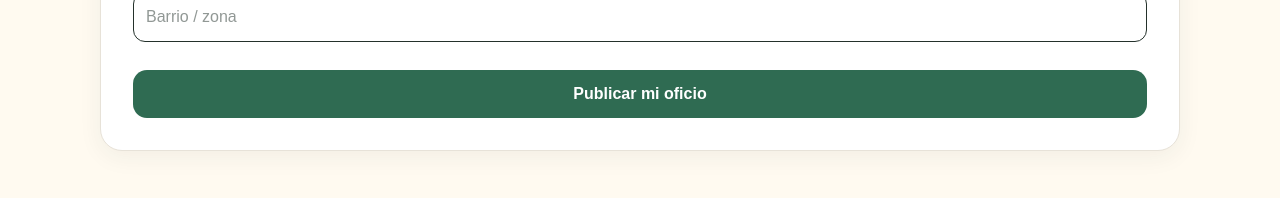
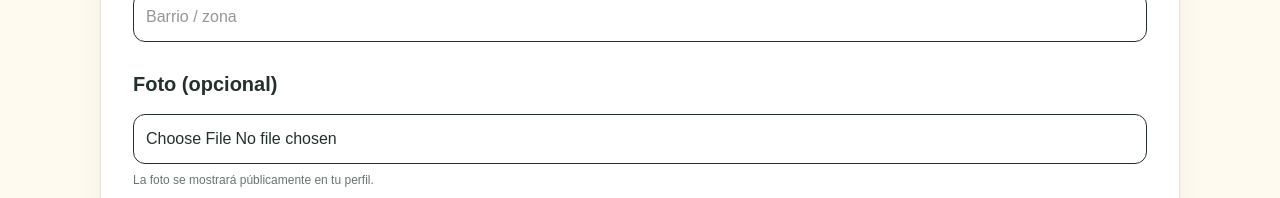
Before and after one commit to danielaturdo-hue/oficios-pergamino, a Next.js app: page /ofrecer in a window 1280 px wide. Shown: the part 754-952 px from the top of the page. Built offline with nearby package versions, Linux system fonts and the light colour scheme; no server answers.

Commit message:
foto en perfil

```diff
--- a/app/buscar/page.tsx
+++ b/app/buscar/page.tsx
@@ -27,7 +27,7 @@ services: [],
 hours: '',
 whatsapp: p.telefono || '',
 badges: [],
-photos: ['/placeholder-work.svg']
+photos: [p.foto || '/placeholder-work.svg']
 }));
 const filtered = professionalsDb.filter(
 p => match(q, p) &&
--- a/app/ofrecer/page.tsx
+++ b/app/ofrecer/page.tsx
@@ -5,8 +5,28 @@ import { useRouter } from 'next/navigation';
 import { categories } from '@/lib/data';
 import { supabase } from '@/lib/supabase';
 
+async function reducirFoto(archivo: File): Promise<Blob> {
+  const bitmap = await createImageBitmap(archivo);
+  const max = 800;
+  const escala = Math.min(1, max / Math.max(bitmap.width, bitmap.height));
+  const canvas = document.createElement('canvas');
+  canvas.width = Math.round(bitmap.width * escala);
+  canvas.height = Math.round(bitmap.height * escala);
+  const ctx = canvas.getContext('2d');
+  if (!ctx) throw new Error('No se pudo procesar la foto');
+  ctx.drawImage(bitmap, 0, 0, canvas.width, canvas.height);
+  return await new Promise<Blob>((resolve, reject) => {
+    canvas.toBlob(
+      (b) => (b ? resolve(b) : reject(new Error('No se pudo procesar la foto'))),
+      'image/jpeg',
+      0.85
+    );
+  });
+}
+
 export default function Offer() {
   const [done, setDone] = useState(false);
+  const [enviando, setEnviando] = useState(false);
   const [nombre, setNombre] = useState('');
   const [telefono, setTelefono] = useState('');
   const [email, setEmail] = useState('');
@@ -14,6 +34,8 @@ export default function Offer() {
   const [oficio, setOficio] = useState('');
   const [descripcion, setDescripcion] = useState('');
   const [localidad, setLocalidad] = useState('');
+  const [foto, setFoto] = useState<File | null>(null);
+  const [vista, setVista] = useState('');
   const router = useRouter();
 
   if (done) {
@@ -43,6 +65,28 @@ export default function Offer() {
         <form
           onSubmit={async (e) => {
             e.preventDefault();
+            setEnviando(true);
+
+            let fotoUrl = '';
+            if (foto) {
+              try {
+                const reducida = await reducirFoto(foto);
+                const nombreArchivo = Date.now() + '-' + Math.random().toString(36).slice(2, 8) + '.jpg';
+                const { error: errorFoto } = await supabase.storage
+                  .from('fotos')
+                  .upload(nombreArchivo, reducida, { contentType: 'image/jpeg' });
+                if (errorFoto) {
+                  alert('No se pudo subir la foto: ' + errorFoto.message);
+                  setEnviando(false);
+                  return;
+                }
+                fotoUrl = supabase.storage.from('fotos').getPublicUrl(nombreArchivo).data.publicUrl;
+              } catch (err) {
+                alert('No se pudo procesar la foto. Probá con otra imagen (JPG o PNG).');
+                setEnviando(false);
+                return;
+              }
+            }
 
             const { error } = await supabase.from('Profesionales').insert([
               {
@@ -54,6 +98,7 @@ export default function Offer() {
                 descripcion: descripcion,
                 localidad: localidad,
                 categoria: categoria,
+                foto: fotoUrl,
                 verificado: false,
                 plan: 'gratis',
               },
@@ -61,6 +106,7 @@ export default function Offer() {
 
             if (error) {
               alert(error.message);
+              setEnviando(false);
               return;
             }
 
@@ -142,7 +188,27 @@ export default function Offer() {
             </div>
           </fieldset>
 
-          <button className="btn btn-primary w-full">Publicar mi oficio</button>
+          <fieldset>
+            <legend className="font-black text-xl">Foto (opcional)</legend>
+            <input
+              type="file"
+              accept="image/*"
+              onChange={(e) => {
+                const archivo = e.target.files && e.target.files[0] ? e.target.files[0] : null;
+                setFoto(archivo);
+                setVista(archivo ? URL.createObjectURL(archivo) : '');
+              }}
+              className="border rounded-xl p-3 w-full mt-4"
+            />
+            <p className="text-xs muted mt-2">La foto se mostrará públicamente en tu perfil.</p>
+            {vista ? (
+              <img src={vista} alt="" className="w-24 h-24 rounded-2xl object-cover mt-3" />
+            ) : null}
+          </fieldset>
+
+          <button disabled={enviando} className="btn btn-primary w-full">
+            {enviando ? 'Publicando...' : 'Publicar mi oficio'}
+          </button>
         </form>
       </div>
     </main>
--- a/app/profesional/[slug]/page.tsx
+++ b/app/profesional/[slug]/page.tsx
@@ -25,7 +25,7 @@ export default async function Profile({ params }: { params: Promise<{ slug: stri
         <div className="card overflow-hidden">
           <div className="h-32 bg-[#2f6b52]" />
           <div className="p-6 md:p-8 -mt-12">
-            <img src="/placeholder-work.svg" alt="" className="w-28 h-28 rounded-3xl object-cover border-4 border-white" />
+            <img src="/src={p.foto || '/placeholder-work.svg'}.svg" alt="" className="w-28 h-28 rounded-3xl object-cover border-4 border-white" />
             <div className="mt-4 flex flex-col md:flex-row md:items-start md:justify-between gap-5">
               <div>
                 <h1 className="text-3xl font-black">{p.nombre}</h1>
```
